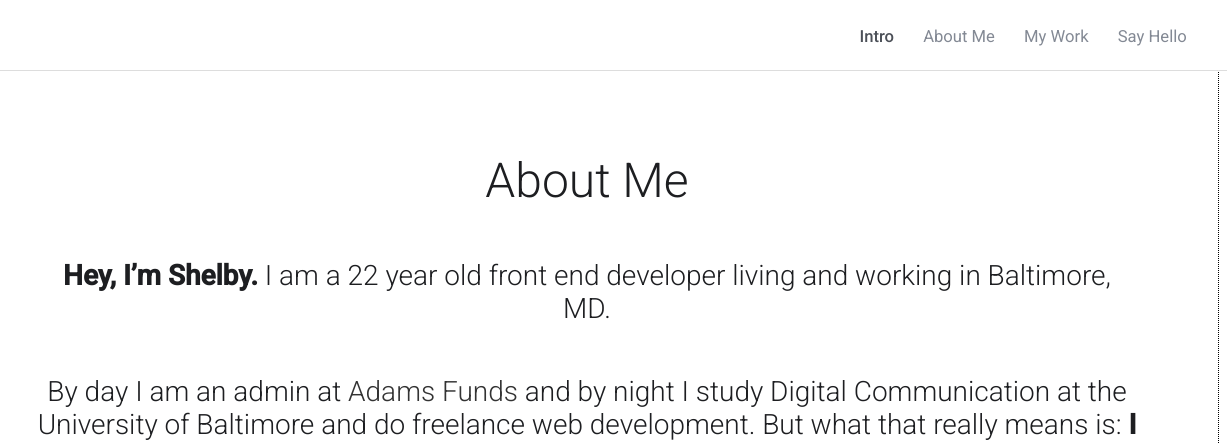
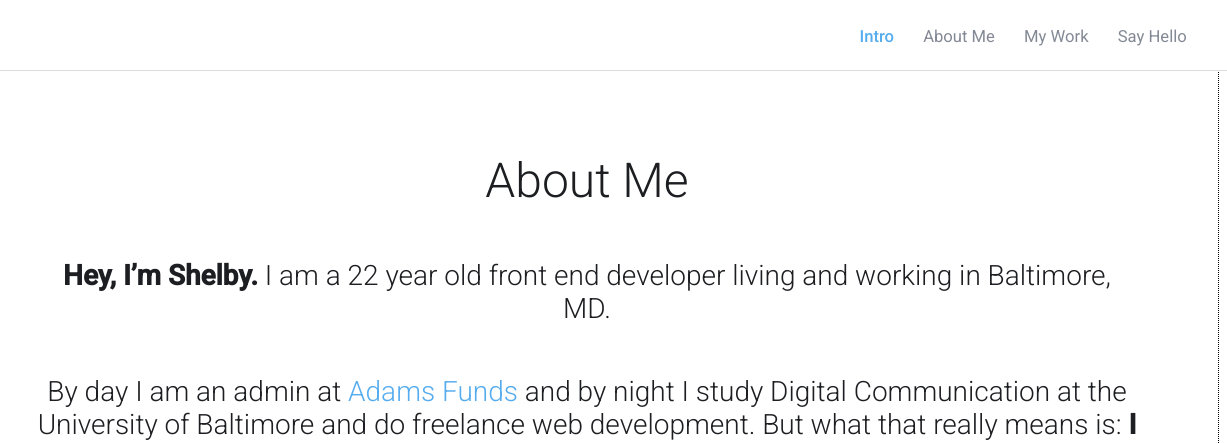
Before and after one commit to shelbymorganb/MyWebsite, a plain HTML site: page index.html in a window 1280 px wide. In both pictures the pointer is over the link "Adams Funds". Shown: the part 730-1173 px from the top of the page, 53-1280 px from the left. Drawn offline with Linux system fonts and the light colour scheme.

Commit message:
updated links and spinner icon

```diff
--- a/css/style.css
+++ b/css/style.css
@@ -30,8 +30,8 @@ a {
 
 a:hover {
   cursor: pointer;
-  color: #333333;
   border: none;
+  color: #55acee
 }
 
 .content {
@@ -78,13 +78,13 @@ ul {
 }
 
 .top-navigation .links li.active {
-  color: #4c5058;
+  color: #55acee;
   font-weight: 500;
 }
 
 .top-navigation .links li:hover {
   cursor: pointer;
-  color: #333333;
+  color: #55acee;
 }
 
 /** Introduction Section */
@@ -162,6 +162,7 @@ ul {
   width: 100;
   text-align: center;
   margin-top: -2em;
+  color: #55acee;
 }
 
 
```
